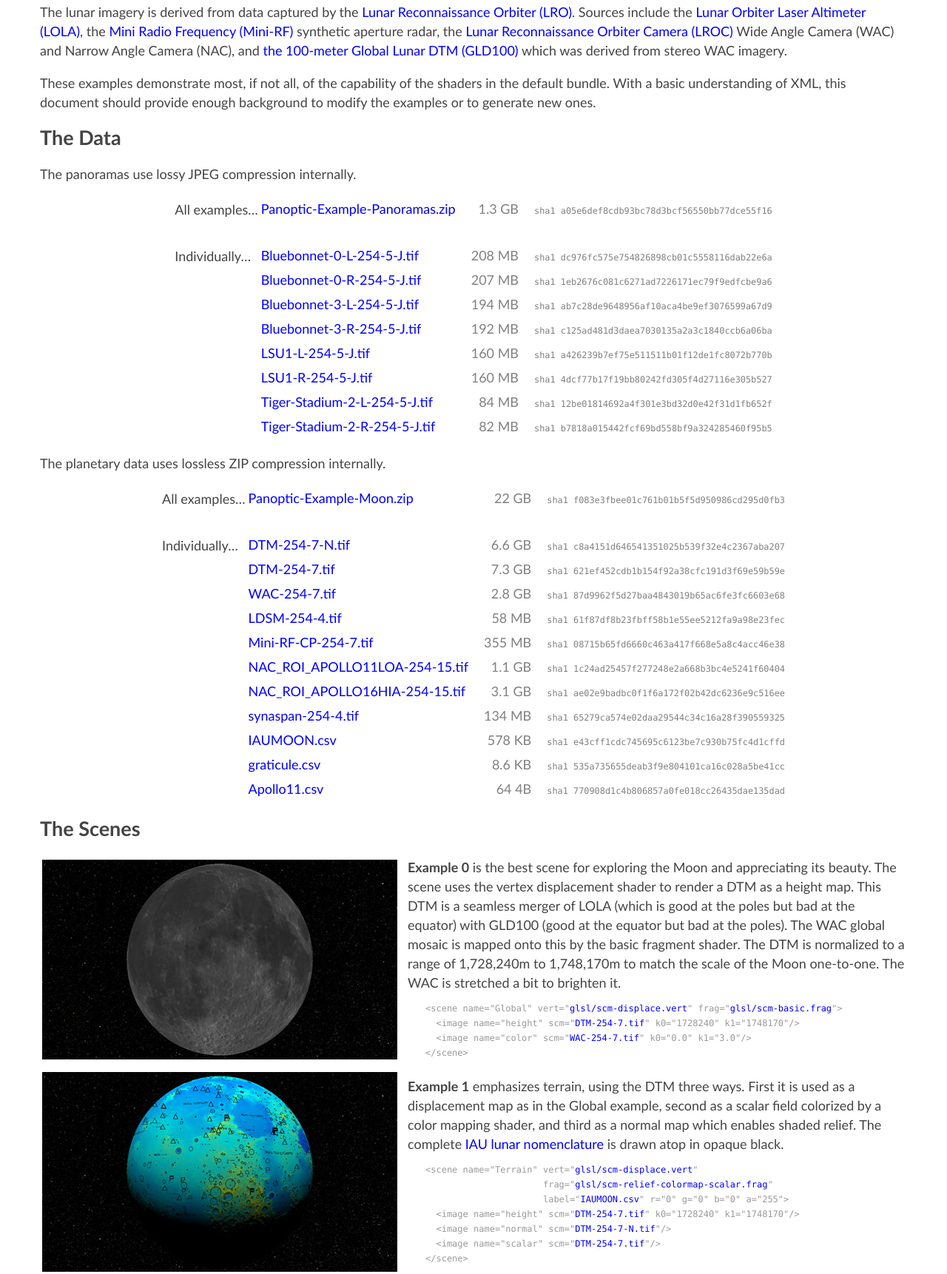
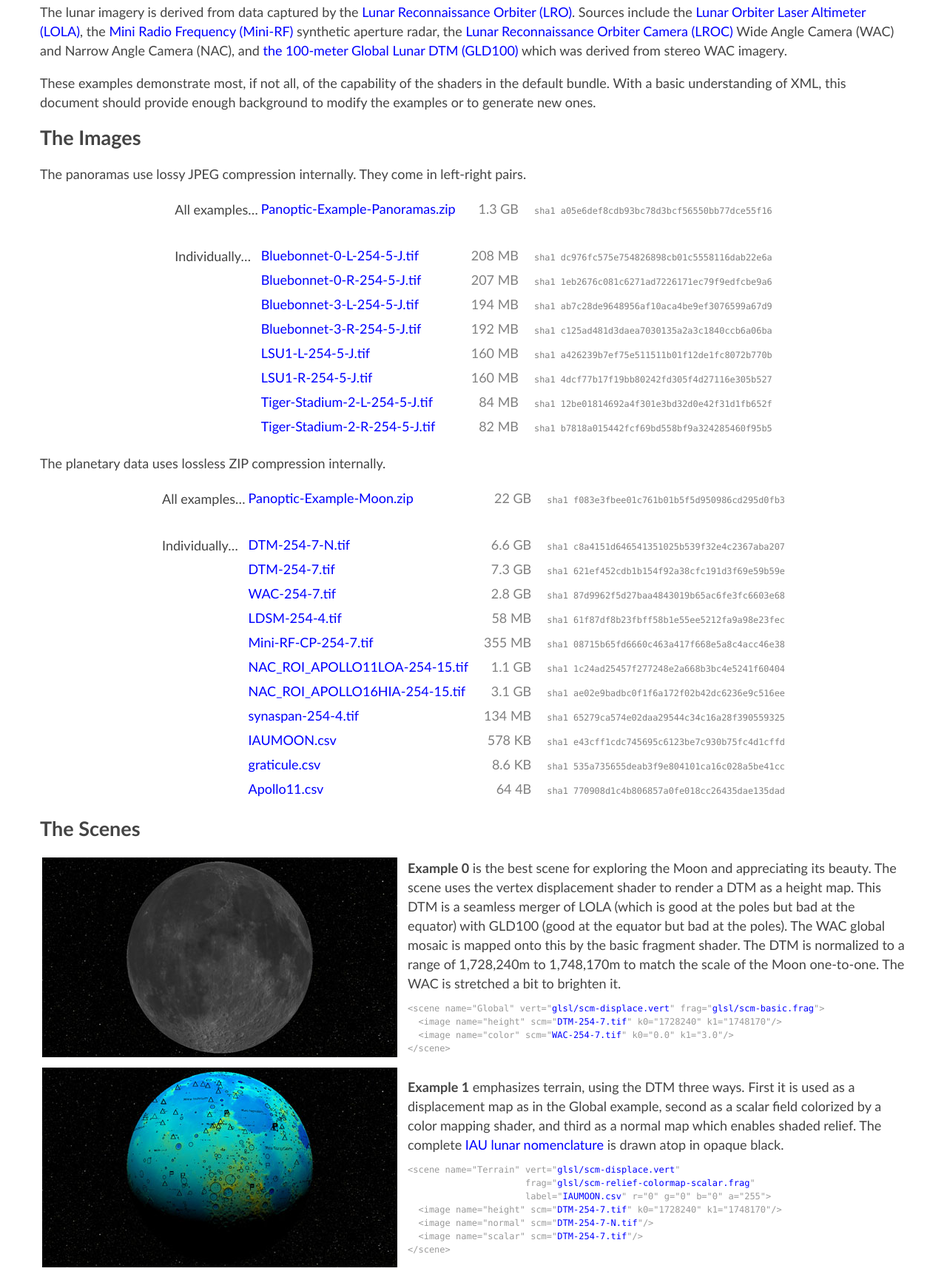
Before and after one commit to rlk/panoptic-doc, a plain HTML site: page scenes.html in a window 1280 px wide. Shown: the part 197-1919 px from the top of the page at 74% size. Drawn offline with Linux system fonts and the light colour scheme.

```diff
--- a/scenes.html
+++ b/scenes.html
@@ -15,9 +15,9 @@
 
 <p>These examples demonstrate most, if not all, of the capability of the shaders in the default bundle. With a basic understanding of XML, this document should provide enough background to modify the examples or to generate new ones.</p>
 
-<h2>The Data</h2>
+<h2>The Images</h2>
 
-<p>The panoramas use lossy JPEG compression internally.</p>
+<p>The panoramas use lossy JPEG compression internally. They come in left-right pairs.</p>
 
 <blockquote><table>
 <tr><td>All examples&hellip;</td><td class="file"><a href="https://www.cct.lsu.edu/~rkooima/data/Panoptic-Example-Panoramas.zip">Panoptic-Example-Panoramas.zip </a></td><td class="size">1.3 GB</td><td class="hash">sha1 a05e6def8cdb93bc78d3bcf56550bb77dce55f16</td></tr>
--- a/style.css
+++ b/style.css
@@ -21,8 +21,7 @@ code {
 }
 
 pre {
-  margin-left: 2em;
-  line-height: 20px;
+  line-height: 18px;
   font-family: "Consolas", "Courier New", monospace;
   font-size: 15px;
   color: #999;
```
Also changed, not shown: index.html (+3 -3 lines).
